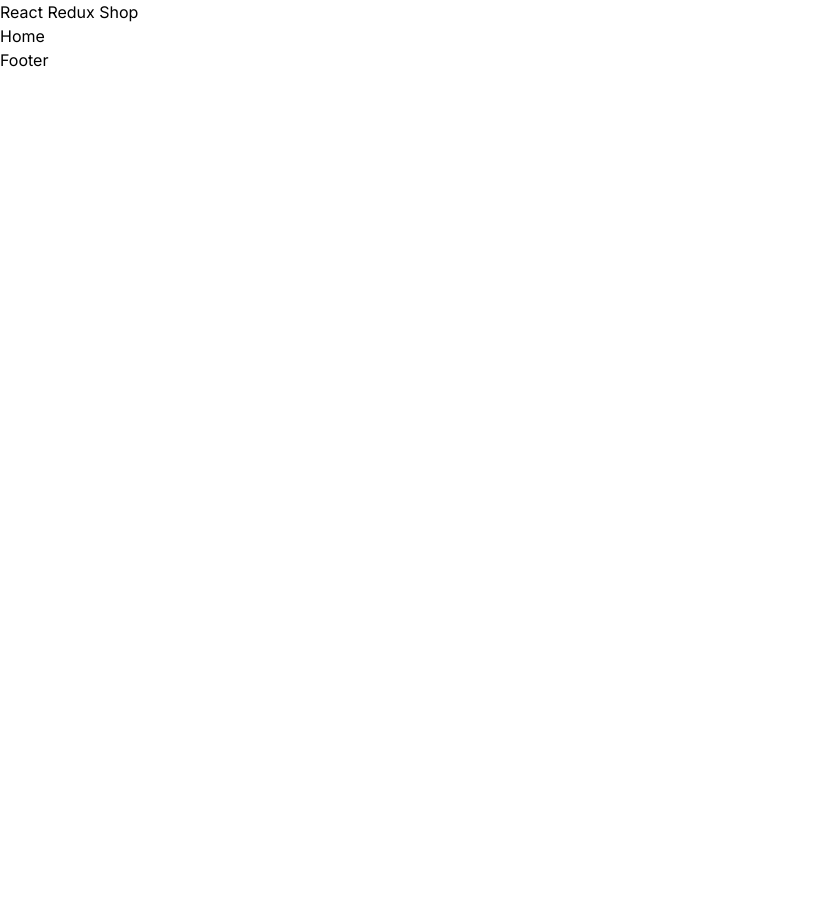
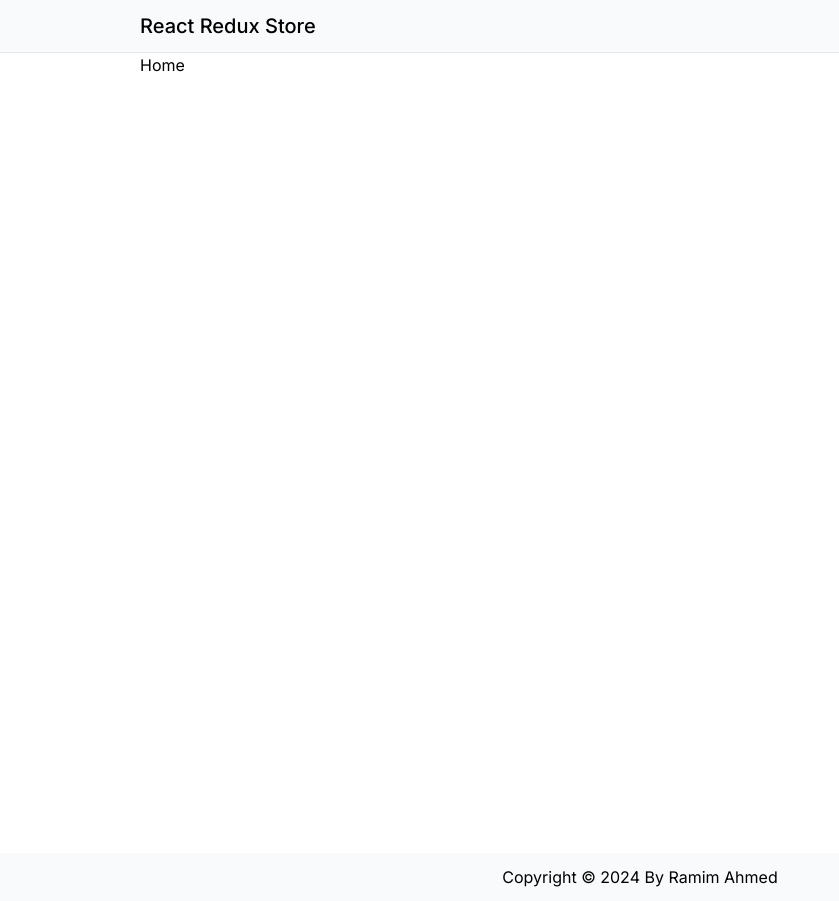
Before and after one commit to ramim-ahmed/react-redux-shop, a React (Vite) app: page / in a window 1280 px wide. Shown: the whole page, without its empty margins (0-839 px from the left). Before the commit the page ends 800 px from the top, so only its background shows below. Built offline with nearby package versions, Linux system fonts and the light colour scheme.

Commit message:
[DONE] redux-toolkit-and-ant-design-setup

```diff
--- a/package.json
+++ b/package.json
@@ -10,8 +10,11 @@
     "preview": "vite preview"
   },
   "dependencies": {
+    "@reduxjs/toolkit": "^2.2.5",
+    "antd": "^5.18.3",
     "react": "^18.3.1",
     "react-dom": "^18.3.1",
+    "react-redux": "^9.1.2",
     "react-router-dom": "^6.24.0"
   },
   "devDependencies": {
--- /dev/null
+++ b/src/app/baseApi/baseApi.tsx
@@ -0,0 +1,10 @@
+import { createApi, fetchBaseQuery } from "@reduxjs/toolkit/query/react";
+
+export const baseApi = createApi({
+  reducerPath: "api",
+  baseQuery: fetchBaseQuery({
+    baseUrl: "https://dummyjson.com",
+  }),
+  tagTypes: [""],
+  endpoints: () => ({}),
+});
--- /dev/null
+++ b/src/app/hook.ts
@@ -0,0 +1,6 @@
+import { useDispatch, useSelector } from "react-redux";
+import type { RootState, AppDispatch } from "./store";
+
+// Use throughout your app instead of plain `useDispatch` and `useSelector`
+export const useAppDispatch = useDispatch.withTypes<AppDispatch>();
+export const useAppSelector = useSelector.withTypes<RootState>();
--- /dev/null
+++ b/src/app/store.ts
@@ -0,0 +1,13 @@
+import { configureStore } from "@reduxjs/toolkit";
+import { baseApi } from "./baseApi/baseApi";
+
+export const store = configureStore({
+  reducer: {
+    [baseApi.reducerPath]: baseApi.reducer,
+  },
+  middleware: (getDefaultMiddlewares) =>
+    getDefaultMiddlewares().concat(baseApi.middleware),
+});
+
+export type RootState = ReturnType<typeof store.getState>;
+export type AppDispatch = typeof store.dispatch;
--- /dev/null
+++ b/src/components/Footer.tsx
@@ -0,0 +1,7 @@
+export default function Footer() {
+  return (
+    <div className="bg-gray-50 py-3 text-center">
+      <footer>Copyright © {new Date().getFullYear()} By Ramim Ahmed</footer>
+    </div>
+  );
+}
--- /dev/null
+++ b/src/components/Nav.tsx
@@ -0,0 +1,9 @@
+export default function Nav() {
+  return (
+    <div className="bg-slate-50 border-b">
+      <nav className="max-w-5xl mx-auto px-3 py-3">
+        <h1 className="text-xl font-medium">React Redux Store</h1>
+      </nav>
+    </div>
+  );
+}
--- a/src/layouts/RootLayout.tsx
+++ b/src/layouts/RootLayout.tsx
@@ -1,15 +1,13 @@
 import { Outlet } from "react-router-dom";
+import Nav from "../components/Nav";
+import Footer from "../components/Footer";
 
 export default function RootLayout() {
   return (
     <div>
-      <nav>
-        <h1>React Redux Shop</h1>
-      </nav>
+      <Nav />
       <Outlet />
-      <footer>
-        <p>Footer</p>
-      </footer>
+      <Footer />
     </div>
   );
 }
--- a/src/main.tsx
+++ b/src/main.tsx
@@ -3,9 +3,13 @@ import ReactDOM from "react-dom/client";
 import "./index.css";
 import { RouterProvider } from "react-router-dom";
 import routes from "./routes";
+import { Provider } from "react-redux";
+import { store } from "./app/store";
 
 ReactDOM.createRoot(document.getElementById("root")!).render(
   <React.StrictMode>
-    <RouterProvider router={routes} />
+    <Provider store={store}>
+      <RouterProvider router={routes} />
+    </Provider>
   </React.StrictMode>
 );
--- a/src/pages/Home.tsx
+++ b/src/pages/Home.tsx
@@ -1,6 +1,6 @@
 export default function Home() {
   return (
-    <div>
+    <div className="max-w-5xl mx-auto px-3 min-h-screen">
       <h1>Home</h1>
     </div>
   );
```
Also changed, not shown: 1 other file (tests, documents, lock files or other folders).
